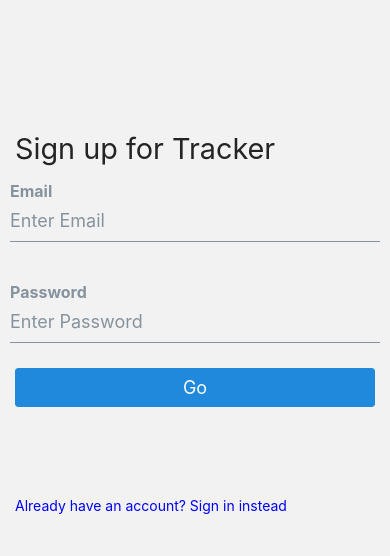
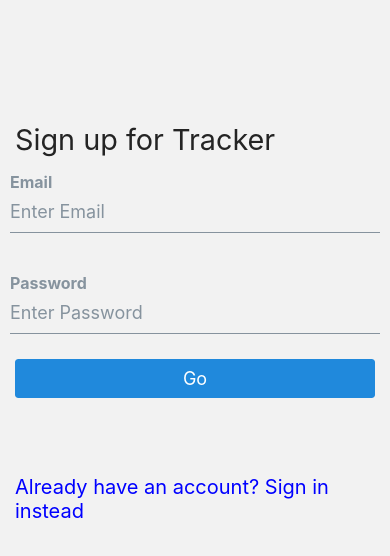
Before and after one commit to romanaccio/tracks, a React Native app: screen /Signup in a window 390 px wide. Shown: the top 556 px of the page. Built offline with nearby package versions, Linux system fonts and the light colour scheme.

Commit message:
223 added NavLink component

```diff
--- a/src/components/AuthenticationForm.tsx
+++ b/src/components/AuthenticationForm.tsx
@@ -11,15 +11,16 @@ export interface CredentialsInterface {
 
 type Props = {
   title: string;
+  errorMessage: string;
   onPress({ email, password }: CredentialsInterface): Function;
 };
-const AuthenticationForm = ({ title, onPress }: Props) => {
+const AuthenticationForm = ({ title, errorMessage, onPress }: Props) => {
   const [email, setEmail] = useState('');
   const [password, setPassword] = useState('');
   const [error, setError] = useState('');
 
   return (
-    <View style={styles.container}>
+    <>
       <Spacer>
         <Text h3>{title}</Text>
       </Spacer>
@@ -59,19 +60,17 @@ const AuthenticationForm = ({ title, onPress }: Props) => {
         />
       </Spacer>
       <Spacer>
-        <Text style={styles.error}>{error}</Text>
+        <Text style={styles.error}>
+          {error} {errorMessage}
+        </Text>
       </Spacer>
-    </View>
+    </>
   );
 };
 
 export default AuthenticationForm;
 
 const styles = StyleSheet.create({
-  container: {
-    //flex: 1,
-    justifyContent: 'center',
-  },
   error: {
     color: 'red',
   },
--- /dev/null
+++ b/src/components/NavLink.jsx
@@ -0,0 +1,28 @@
+import React from 'react';
+import { Text, StyleSheet, Pressable } from 'react-native';
+import { useNavigation } from '@react-navigation/native';
+import Spacer from './Spacer';
+
+//type Props = { text: string; routeName: string };
+
+//const NavLink = ({ text, routeName }: Props) => {
+const NavLink = ({ text, routeName }) => {
+  const navigation = useNavigation();
+
+  return (
+    <Pressable onPress={() => navigation.navigate(routeName)}>
+      <Spacer>
+        <Text style={styles.link}>{text}</Text>
+      </Spacer>
+    </Pressable>
+  );
+};
+
+const styles = StyleSheet.create({
+  link: {
+    color: 'blue',
+    fontSize: 20,
+  },
+});
+
+export default NavLink;
--- a/src/screens/SigninScreen.tsx
+++ b/src/screens/SigninScreen.tsx
@@ -6,6 +6,7 @@ import { NativeStackScreenProps } from '@react-navigation/native-stack';
 import { Context as AuthContext, StateInterface } from '../context/AuthContext';
 import { AuthStackParamList } from '../types/types';
 import AuthenticationForm from '../components/AuthenticationForm';
+import NavLink from '../components/NavLink';
 
 type Props = NativeStackScreenProps<AuthStackParamList, 'Signin'>;
 
@@ -16,17 +17,15 @@ const SigninScreen = ({ route, navigation }: Props) => {
 
   return (
     <View style={styles.container}>
-      <AuthenticationForm title='Sign in for Tracker' onPress={signin} />
-      <Spacer>
-        <Text style={styles.error}>{state.errorMessage}</Text>
-      </Spacer>
-      <Pressable onPress={() => navigation.navigate('Signup')}>
-        <Spacer>
-          <Text style={styles.link}>
-            Don't have an account? Sign up instead
-          </Text>
-        </Spacer>
-      </Pressable>
+      <AuthenticationForm
+        title='Sign in for Tracker'
+        errorMessage={state.errorMessage}
+        onPress={signin}
+      />
+      <NavLink
+        text="Don't have an account? Sign up instead"
+        routeName='Signup'
+      />
     </View>
   );
 };
@@ -42,7 +41,4 @@ const styles = StyleSheet.create({
   error: {
     color: 'red',
   },
-  link: {
-    color: 'blue',
-  },
 });
--- a/src/screens/SignupScreen.tsx
+++ b/src/screens/SignupScreen.tsx
@@ -6,7 +6,7 @@ import { NativeStackScreenProps } from '@react-navigation/native-stack';
 import { Context as AuthContext, StateInterface } from '../context/AuthContext';
 import { AuthStackParamList } from '../types/types';
 import AuthenticationForm from '../components/AuthenticationForm';
-
+import NavLink from '../components/NavLink';
 type Props = NativeStackScreenProps<AuthStackParamList, 'Signup'>;
 
 const SignupScreen = ({ route, navigation }: Props) => {
@@ -16,17 +16,15 @@ const SignupScreen = ({ route, navigation }: Props) => {
 
   return (
     <View style={styles.container}>
-      <AuthenticationForm title='Sign up for Tracker' onPress={signup} />
-      <Spacer>
-        <Text style={styles.error}>{state.errorMessage}</Text>
-      </Spacer>
-      <Pressable onPress={() => navigation.navigate('Signin')}>
-        <Spacer>
-          <Text style={styles.link}>
-            Already have an account? Sign in instead
-          </Text>
-        </Spacer>
-      </Pressable>
+      <AuthenticationForm
+        title='Sign up for Tracker'
+        errorMessage={state.errorMessage}
+        onPress={signup}
+      />
+      <NavLink
+        text='Already have an account? Sign in instead'
+        routeName='Signin'
+      />
     </View>
   );
 };
@@ -44,5 +42,6 @@ const styles = StyleSheet.create({
   },
   link: {
     color: 'blue',
+    fontSize: 20,
   },
 });
```
